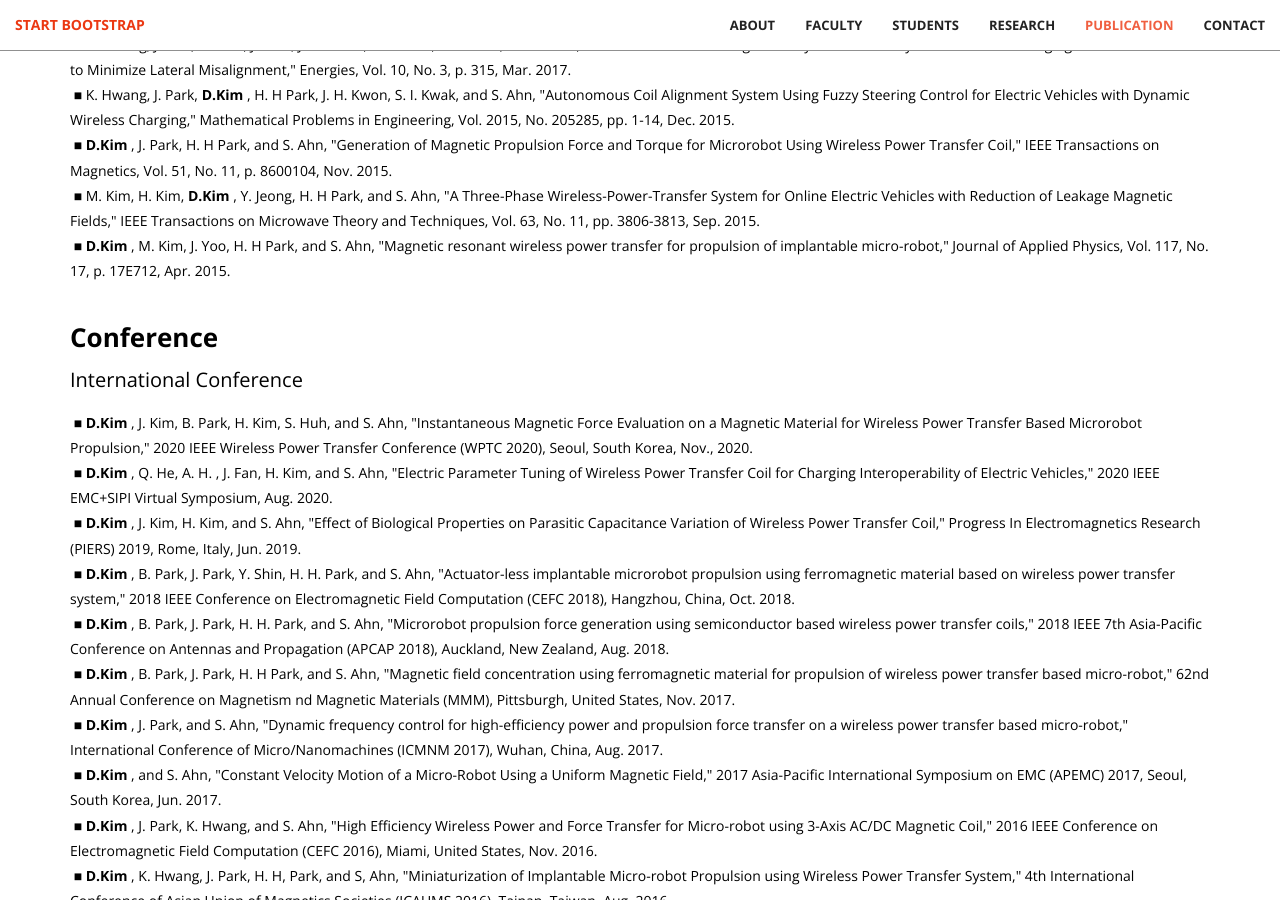
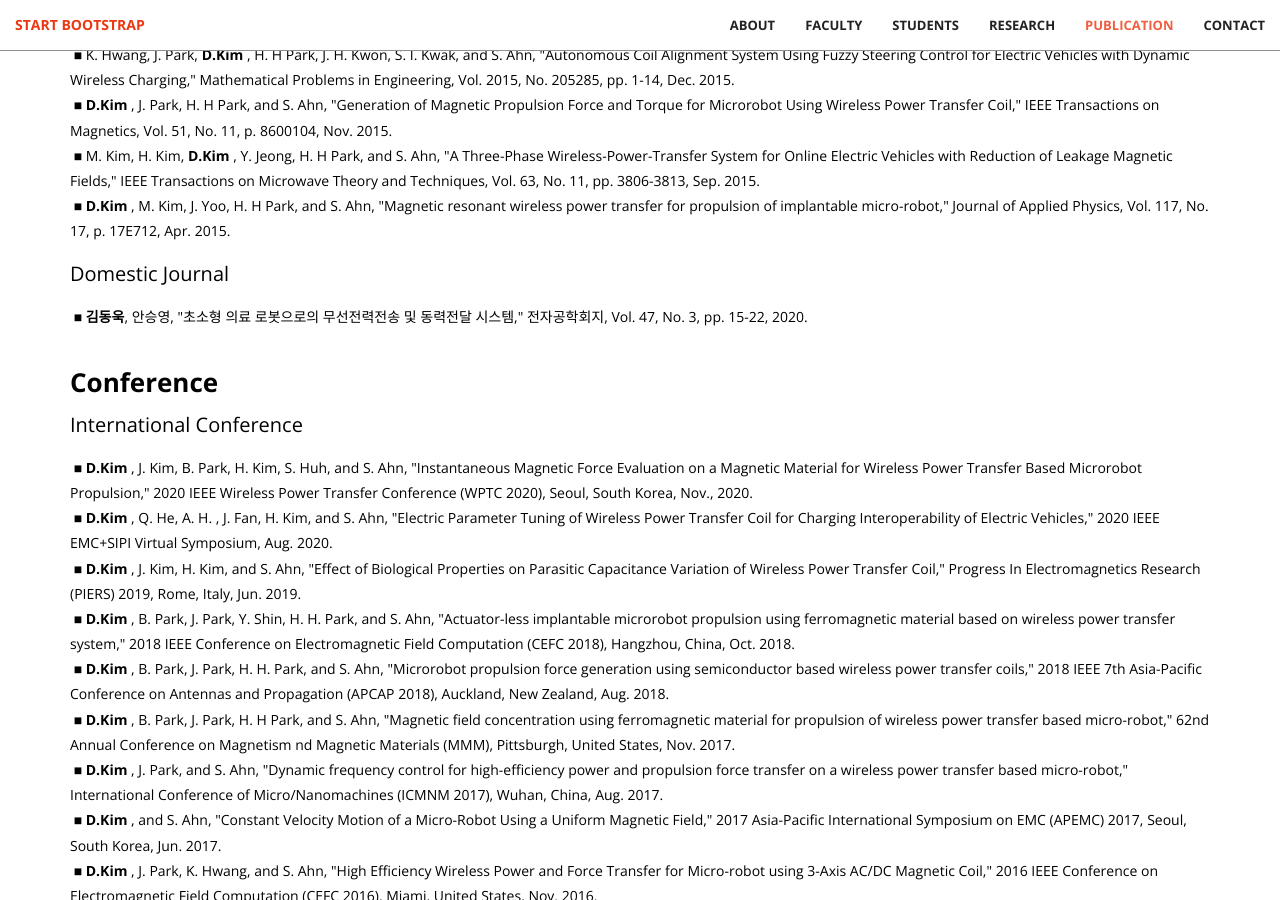
Before and after one commit to dwKim88/AEL, a Jekyll site: the page built from index.html, in a window 1280 px wide and 900 px high, scrolled down 5640 px. Built offline with Jekyll 4.4.1, drawn with Linux system fonts in a browser that asks for light colours.

Commit message:
Update services.html

```diff
--- a/_includes/services.html
+++ b/_includes/services.html
@@ -25,12 +25,6 @@
                     <p style="line-height: 1.0; color:black; font-size:20px;">
                         International Journal
                     </p>
-
-
-                    <p style="line-height: 1.0; color:black; font-size:20px;">
-                        Domestic Journal
-                    </p>
-
                     <p style="line-height: 1.8; color:black; font-size:14px;">
                         &nbsp;■	C. Park, J. Park, Y. Shin, J. Kim, S. Huh, <B> D.Kim </B>, and S. Ahn, "Separated Circular Capacitive Coupler for Reducing Cross-Coupling Capacitance in Drone Wireless Power Transfer System," IEEE Transactions on Microwave Theory and Techniques, Vol. 68, No. 9, pp. 3978-3985, Sep. 2020.	<br>
                         &nbsp;■	<B> D.Kim </B>, D. Jeong, J. Kim, H. Kim, J. Kim, S. M. Park, and S. Ahn, "Design and Implementation of a Wireless Charging-Based Cardiac Monitoring System Focused on Temperature Reduction and Robust Power Transfer Efficiency," Energies, Vol. 13, No. 4, p. 1008, Feb. 2020.	<br>
@@ -52,6 +46,14 @@
                         &nbsp;■	<B> D.Kim </B>, J. Park, H. H Park, and S. Ahn, "Generation of Magnetic Propulsion Force and Torque for Microrobot Using Wireless Power Transfer Coil," IEEE Transactions on Magnetics, Vol. 51, No. 11, p. 8600104, Nov. 2015.	<br>
                         &nbsp;■	M. Kim, H. Kim, <B> D.Kim </B>, Y. Jeong, H. H Park, and S. Ahn, "A Three-Phase Wireless-Power-Transfer System for Online Electric Vehicles with Reduction of Leakage Magnetic Fields," IEEE Transactions on Microwave Theory and Techniques, Vol. 63, No. 11, pp. 3806-3813, Sep. 2015.	<br>
                         &nbsp;■	<B> D.Kim </B>, M. Kim, J. Yoo, H. H Park, and S. Ahn, "Magnetic resonant wireless power transfer for propulsion of implantable micro-robot," Journal of Applied Physics, Vol. 117, No. 17, p. 17E712, Apr. 2015.	<br>
+                    </p>
+
+
+                    <p style="line-height: 1.0; color:black; font-size:20px;">
+                        Domestic Journal
+                    </p>
+                    <p style="line-height: 1.8; color:black; font-size:14px;">
+                    &nbsp;■	<B>김동욱</B>, 안승영, "초소형 의료 로봇으로의 무선전력전송 및 동력전달 시스템," 전자공학회지, Vol. 47, No. 3, pp. 15-22, 2020.	<br>
                     </p>
                 </h4>
             </div>
```
